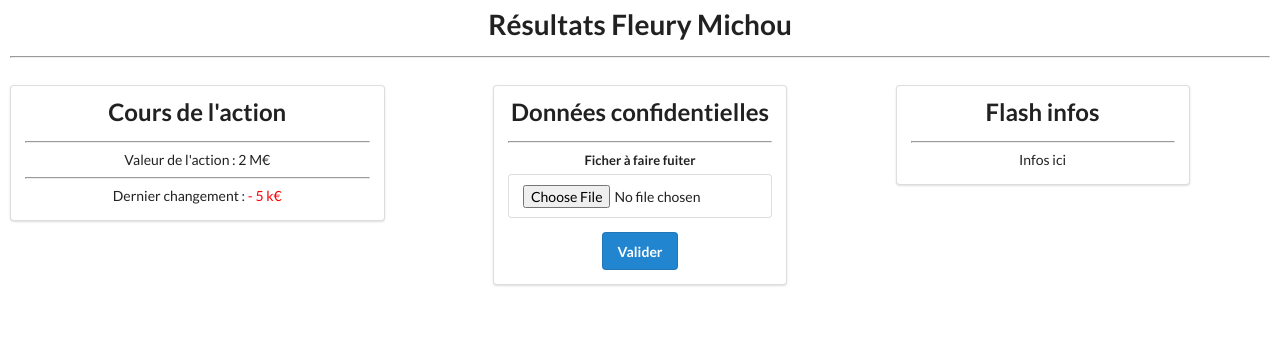
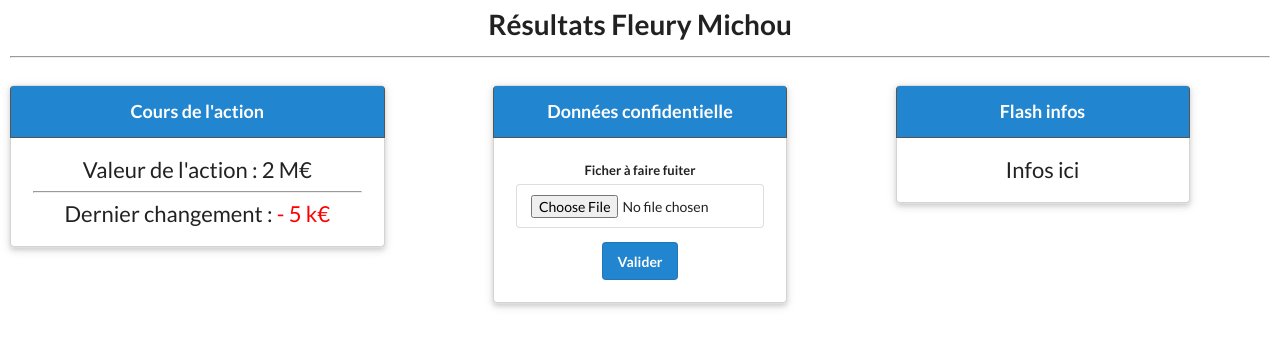
Before and after one commit to LucentDread/ProjetCyberRange, a plain HTML site: page Web/Game/index.html in a window 1280 px wide. Drawn offline with Linux system fonts and the light colour scheme.

Commit message:
change Web/Game index style

```diff
--- a/Web/Game/index.html
+++ b/Web/Game/index.html
@@ -13,9 +13,11 @@
     <br>
     <div class="ui five column grid">
       <div class="five wide column">
-        <div class="ui segment">
-          <h2 class="ui header">Cours de l'action</h2>
-          <hr>
+        <div class="ui fluid raised segments">
+          <div class="ui inverted blue top attached segment">
+            <h3>Cours de l'action</h3>
+          </div>
+          <div style="font-size:22px;" class="ui center aligned bottom attached segment">
             Valeur de l'action :
             2 M€
             <hr>
@@ -23,11 +25,14 @@
             <span style="color:red">- 5 k€</span>
           </div>
         </div>
+      </div>
       <div class="one wide column"></div>
       <div class="four wide column">
-        <div class="ui segment">
-          <h2 class="ui header">Données confidentielles</h2>
-          <hr>
+        <div class="ui fluid raised segments">
+          <div class="ui inverted blue top attached segment">
+            <h3>Données confidentielle</h3>
+          </div>
+          <div style="font-size:22px;" class="ui center aligned bottom attached segment">
             <div class="ui form">
               <div class="field">
                 <label>Ficher à faire fuiter</label>
@@ -41,12 +46,16 @@
             </div>
           </div>
         </div>
+      </div>
       <div class="one wide column"></div>
       <div class="four wide column">
-        <div class="ui segment">
-          <h2 class="ui header">Flash infos</h2>
-          <hr>
+        <div class="ui fluid raised segments">
+          <div class="ui inverted blue top attached segment">
+            <h3>Flash infos</h3>
+          </div>
+          <div style="font-size:22px;" class="ui center aligned bottom attached segment">
             Infos ici
+          </div>
         </div>
       </div>
     </div>
```
Lines whose indentation alone changed are shown as unchanged.
